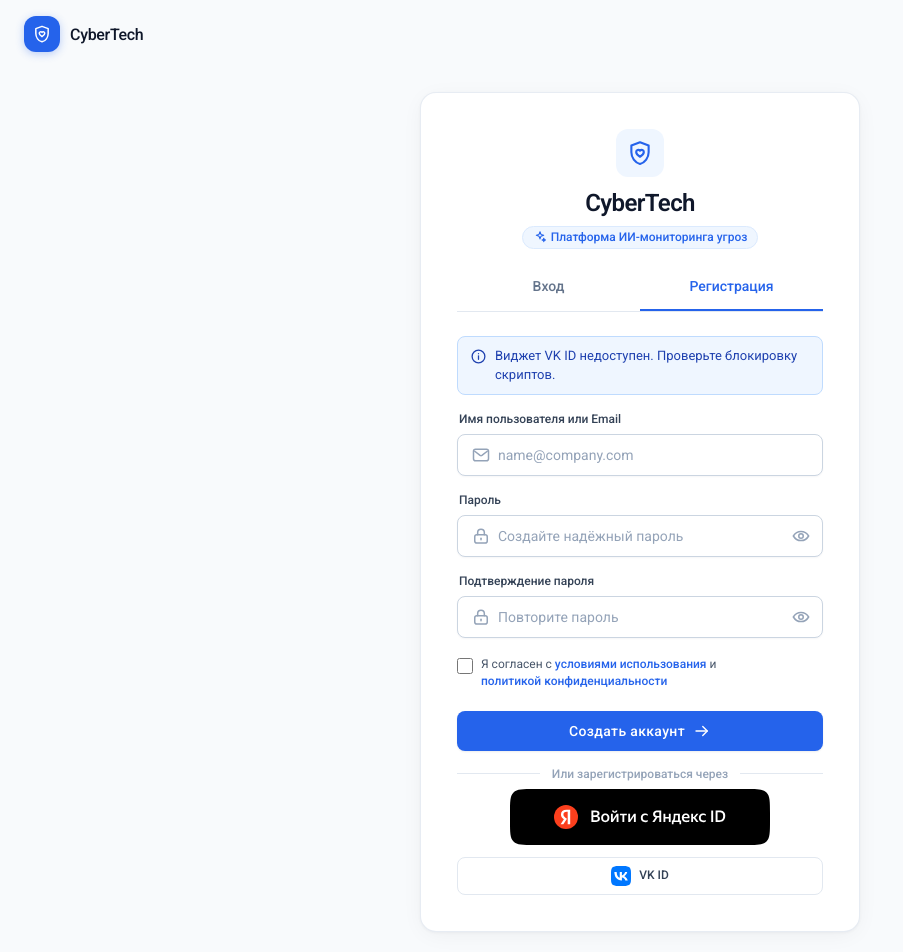
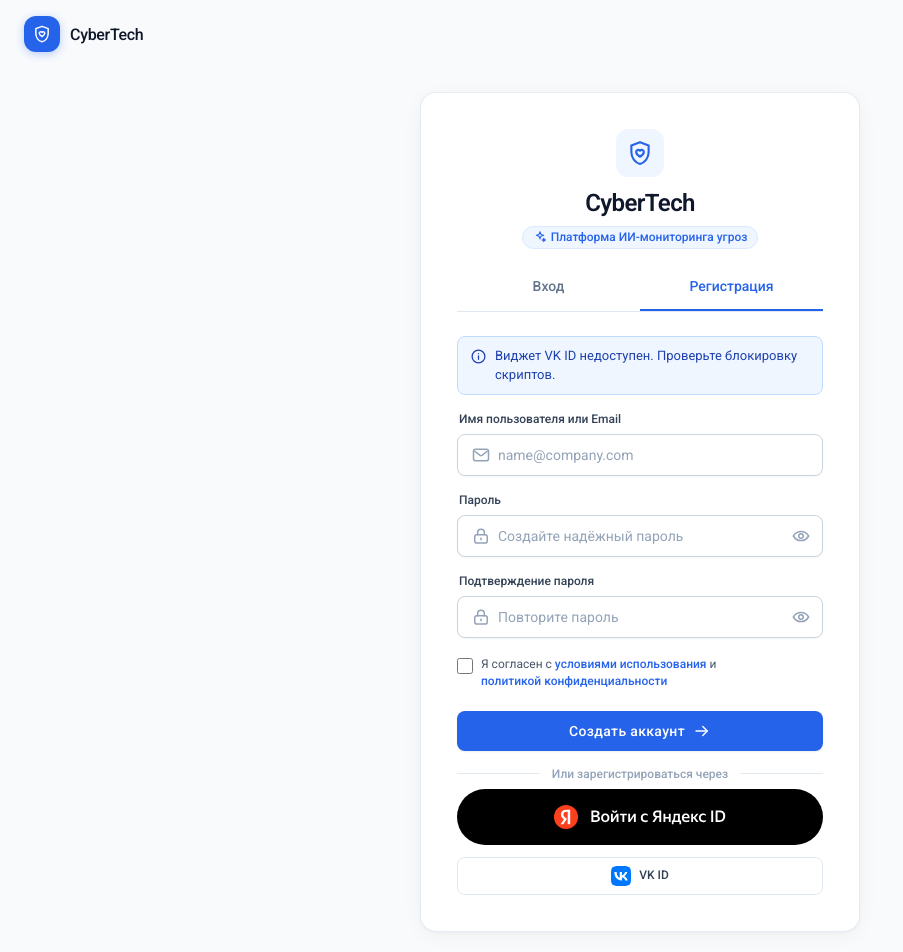
Before and after one commit to excelsllor/ai-parser, a React (Vite) app in the folder frontend/: page /register in a window 1280 px wide. Shown: the top 952 px of the page, without its empty margins (0-903 px from the left). Built offline with nearby package versions, Linux system fonts and the light colour scheme; no server answers.

Commit message:
Make auth provider buttons full width
Stretch the Yandex button pill to the card width while keeping the official content centered, and render the VK One Tap button at the same width and 56px height.

```diff
--- a/frontend/src/pages/auth/AuthPage.css
+++ b/frontend/src/pages/auth/AuthPage.css
@@ -412,8 +412,7 @@
   justify-content: center;
 }
 
-.auth-yandex-sdk:empty,
-.auth-vk-sdk:empty {
+.auth-yandex-sdk:empty {
   display: none;
 }
 
@@ -425,11 +424,14 @@
 
 .auth-yandex-official {
   display: flex;
+  align-items: center;
   justify-content: center;
   width: 100%;
+  height: 56px;
   padding: 0;
   border: 0;
-  background: transparent;
+  border-radius: 28px;
+  background: #000;
   cursor: pointer;
 }
 
--- a/frontend/src/pages/auth/AuthPage.tsx
+++ b/frontend/src/pages/auth/AuthPage.tsx
@@ -5,7 +5,7 @@ import { useLocation, useNavigate } from 'react-router-dom';
 import { login, saveSession } from '@api/auth';
 import { ApiError } from '@api/http';
 import vkLogo from '@assets/providers/vk.svg';
-import yandexButton from '@assets/providers/yandex-button.svg';
+import yandexButton from '@assets/providers/yandex-button-content.svg';
 import {
   AlertCircleIcon,
   ArrowRightIcon,
@@ -157,13 +157,15 @@ export default function AuthPage() {
           scope: '',
         });
 
+        const vkWidth = Math.max(Math.round(container.clientWidth), 260);
+
         const oneTap = new VKID.OneTap();
         oneTap
           .render({
             container,
             showAlternativeLogin: true,
             styles: {
-              width: 260,
+              width: vkWidth,
               height: 56,
               borderRadius: 8,
             },
```
Also changed, not shown: frontend/src/assets/providers/yandex-button-content.svg (added), frontend/src/assets/providers/yandex-button.svg (deleted).
